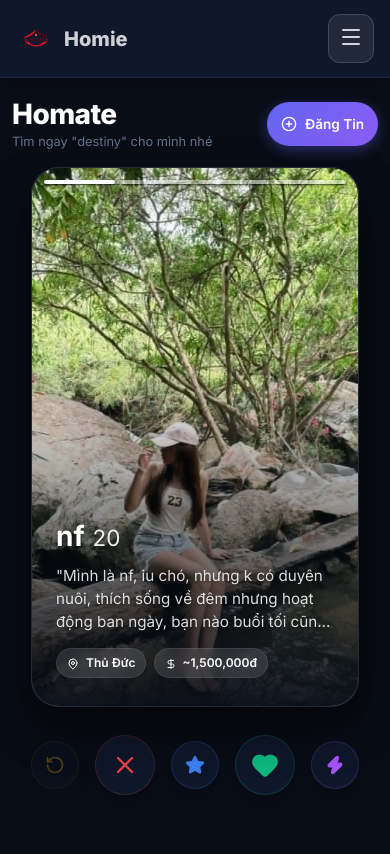
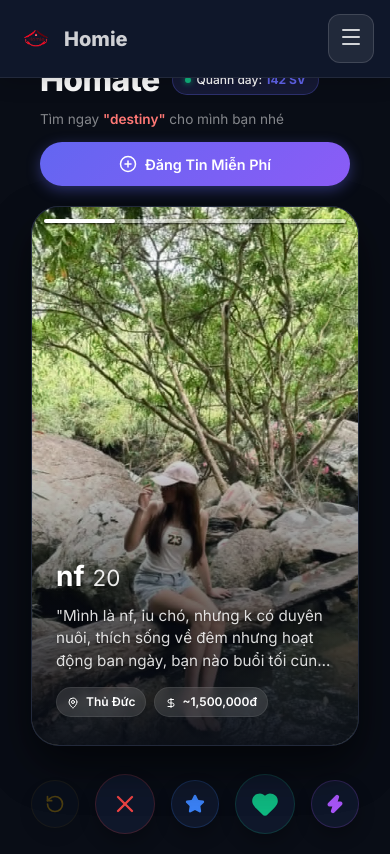
Before and after one commit to VitStudio/phongtro, a React (Vite) app: page /roommates in a window 390 px wide. Built offline with nearby package versions, Linux system fonts and the light colour scheme.

Commit message:
destiny you kkk

```diff
--- a/src/components/layout/Navbar.jsx
+++ b/src/components/layout/Navbar.jsx
@@ -33,10 +33,10 @@ const Navbar = () => {
         {!displayUser ? (
           <div className="nav-login-row">
             <button type="button" className="btn btn-outline nav-login-btn" onClick={() => login('u1')}>
-              👨‍🎓 Student
+              👨‍🎓 Sinh viên
             </button>
             <button type="button" className="btn btn-outline nav-login-btn" onClick={() => login('u2')}>
-              🏠 Landlord
+              🏠 Chủ Trọ
             </button>
             <button type="button" className="btn btn-outline nav-login-btn" onClick={() => login('u3')}>
               🛡️ Admin
--- a/src/index.css
+++ b/src/index.css
@@ -3212,10 +3212,10 @@ body:has(.roommates-app-container) .navbar-app .nav-app-link.active {
   display: flex;
   flex-direction: column;
   align-items: center;
-  justify-content: center;
+  justify-content: flex-start;
   position: relative;
   overflow-y: auto;
-  padding: 24px;
+  padding: 105px 0 40px 0;
 }
 
 /* Grid view container within dashboard layout */
@@ -3250,7 +3250,7 @@ body:has(.roommates-app-container) .navbar-app .nav-app-link.active {
 
   .roommates-main-content {
     justify-content: flex-start;
-    padding: 20px 12px;
+    padding: 175px 12px 20px 12px;
   }
 
   .roommates-app-container {
@@ -3268,11 +3268,11 @@ body:has(.roommates-app-container) .navbar-app .nav-app-link.active {
 .roommates-swipe-layout {
   display: flex;
   align-items: center;
-  justify-content: center;
-  gap: clamp(16px, 3vw, 40px);
-  width: 100%;
-  max-width: 1160px;
+  justify-content: space-between;
+  width: 100%;
+  max-width: 100%;
   margin: 0 auto;
+  padding: 0 48px;
   position: relative;
 }
 
@@ -3286,7 +3286,7 @@ body:has(.roommates-app-container) .navbar-app .nav-app-link.active {
 
 .roommates-side-ad {
   position: relative;
-  width: 180px;
+  width: 240px;
   flex-shrink: 0;
   border-radius: 16px;
   overflow: hidden;
@@ -3341,5 +3341,96 @@ body:has(.roommates-app-container) .navbar-app .nav-app-link.active {
   .roommates-swipe-layout {
     width: auto;
     max-width: 100%;
-  }
-}
+    justify-content: center;
+  }
+}
+
+/* ─── Roommates Top Header Row (Capsule styling) ─── */
+.roommates-header-row {
+  position: absolute;
+  top: 16px;
+  left: 16px;
+  right: 16px;
+  z-index: 100;
+  display: flex;
+  justify-content: space-between;
+  align-items: center;
+  padding: 14px 24px;
+  background: transparent;
+  backdrop-filter: none;
+  border: none;
+  box-shadow: none;
+  flex-wrap: wrap;
+  gap: 12px;
+}
+
+.roommates-header-left {
+  display: flex;
+  align-items: center;
+  gap: 14px;
+  flex-wrap: wrap;
+}
+
+.roommates-page-title {
+  font-size: 2.2rem;
+  font-weight: 800;
+  color: white;
+  margin: 0;
+}
+
+.roommates-page-subtitle {
+  font-size: 0.88rem;
+  color: rgba(255, 255, 255, 0.5);
+  margin: 0;
+  width: 100%;
+}
+
+.roommates-capsule-badge {
+  display: inline-flex;
+  align-items: center;
+  gap: 6px;
+  padding: 5px 12px;
+  background: rgba(99, 102, 241, 0.15);
+  border: 1px solid rgba(99, 102, 241, 0.3);
+  border-radius: 9999px;
+  font-size: 0.75rem;
+  color: white;
+  font-weight: 500;
+  white-space: nowrap;
+}
+
+.roommates-header-btn {
+  padding: 10px 20px;
+  font-size: 0.9rem;
+}
+
+@media (max-width: 768px) {
+  .roommates-header-row {
+    flex-direction: column;
+    align-items: flex-start;
+    gap: 12px;
+    margin-bottom: 20px;
+  }
+  .roommates-header-left {
+    align-items: flex-start;
+    flex-direction: column;
+    gap: 6px;
+  }
+  .roommates-header-btn {
+    width: 100%;
+    justify-content: center;
+  }
+}
+
+/* Bigger sidebar ads for wider/compatible screens */
+@media (min-width: 1200px) {
+  .roommates-side-ad {
+    width: 280px;
+  }
+}
+
+@media (min-width: 1500px) {
+  .roommates-side-ad {
+    width: 320px;
+  }
+}
--- a/src/pages/student/RoommateFinder.jsx
+++ b/src/pages/student/RoommateFinder.jsx
@@ -3,7 +3,6 @@ import { useAuth } from '../../context/useAuth';
 import { useToast } from '../../context/useToast';
 import { createInitialState, roommateReducer, getSwipeLabel, getSwipeTarget, parseInterests } from './roommate-finder/reducer';
 import RoommateSidebar from './roommate-finder/RoommateSidebar';
-import MobileHeader from './roommate-finder/MobileHeader';
 import SwipeDeck from './roommate-finder/SwipeDeck';
 import SwipeControls from './roommate-finder/SwipeControls';
 import CreatePostModal from './roommate-finder/CreatePostModal';
@@ -20,6 +19,7 @@ const RoommateFinder = () => {
   const toast = useToast();
   const [state, dispatch] = useReducer(roommateReducer, currentUser, createInitialState);
   const dragStart = useRef({ x: 0, y: 0, time: 0 });
+  const swipeLayoutRef = useRef(null);
 
   const [leftAdIndex, setLeftAdIndex] = useState(0);
   const [rightAdIndex, setRightAdIndex] = useState(2);
@@ -30,6 +30,13 @@ const RoommateFinder = () => {
       setRightAdIndex((prev) => (prev + 1) % ADS.length);
     }, 4000);
     return () => clearInterval(interval);
+  }, []);
+
+  useEffect(() => {
+    const timer = setTimeout(() => {
+      swipeLayoutRef.current?.scrollIntoView({ behavior: 'smooth', block: 'center' });
+    }, 350);
+    return () => clearTimeout(timer);
   }, []);
 
   const activeProfile = state.cardsList[state.cardIndex];
@@ -211,11 +218,10 @@ const RoommateFinder = () => {
 
   return (
     <div className="roommates-app-container">
-      <RoommateSidebar currentUser={currentUser} onOpenModal={openModal} />
       <main className="roommates-main-content">
-        <MobileHeader onOpenModal={openModal} />
+        <RoommateSidebar onOpenModal={openModal} />
 
-        <div className="roommates-swipe-layout">
+        <div ref={swipeLayoutRef} className="roommates-swipe-layout">
           <aside className="roommates-side-ad roommates-side-ad--left" aria-label="Quảng cáo tài trợ">
             <div className="roommates-side-ad-badge">QUẢNG CÁO</div>
             <img src={ADS[leftAdIndex]} alt="Quảng cáo tài trợ" key={`left-ad-${leftAdIndex}`} className="roommates-ad-image anim-fade" />
--- a/src/pages/student/roommate-finder/MobileHeader.jsx
+++ /dev/null
@@ -1,25 +0,0 @@
-import React from 'react';
-import { PlusCircle } from 'lucide-react';
-
-const MobileHeader = ({ onOpenModal }) => (
-  <div className="roommates-mobile-header">
-    <div className="flex justify-between items-center w-full">
-      <div>
-        <h1 className="heading-1" style={{ fontSize: '1.75rem', margin: 0, color: 'white' }}>Homate</h1>
-        <p className="text-muted mt-1" style={{ fontSize: '0.8rem', margin: 0 }}>
-          Tìm ngay "destiny" cho mình nhé
-        </p>
-      </div>
-      <button
-        type="button"
-        className="btn btn-primary"
-        style={{ padding: '8px 14px', fontSize: '0.85rem' }}
-        onClick={onOpenModal}
-      >
-        <PlusCircle size={16} /> Đăng Tin
-      </button>
-    </div>
-  </div>
-);
-
-export default MobileHeader;
--- a/src/pages/student/roommate-finder/RoommateSidebar.jsx
+++ b/src/pages/student/roommate-finder/RoommateSidebar.jsx
@@ -1,56 +1,30 @@
 import React from 'react';
 import { PlusCircle } from 'lucide-react';
 
-const RoommateSidebar = ({ currentUser, onOpenModal }) => (
-  <aside className="roommates-sidebar">
-    <div className="roommates-sidebar-top">
-      <div style={{ display: 'flex', flexDirection: 'column', gap: '12px' }}>
-        <div style={{ display: 'flex', justifyContent: 'space-between', alignItems: 'center', flexWrap: 'wrap', gap: '8px' }}>
-          <h1 className="heading-1" style={{ fontSize: '2rem', margin: 0, color: 'white' }}>Homate</h1>
+const RoommateSidebar = ({ onOpenModal }) => (
+  <div className="roommates-header-row">
+    <div className="roommates-header-left">
+      <div style={{ display: 'flex', alignItems: 'center', gap: '12px', flexWrap: 'wrap' }}>
+        <h1 className="heading-1 roommates-page-title" style={{ fontSize: '2rem', margin: 0, color: 'white', fontWeight: 800 }}>Homate</h1>
 
-          <div style={{
-            display: 'inline-flex',
-            alignItems: 'center',
-            gap: '6px',
-            padding: '4px 10px',
-            background: 'rgba(99, 102, 241, 0.15)',
-            border: '1px solid rgba(99, 102, 241, 0.3)',
-            borderRadius: '9999px',
-            fontSize: '0.72rem',
-            color: 'white',
-            fontWeight: 500,
-            whiteSpace: 'nowrap'
-          }}>
+        <div className="roommates-capsule-badge">
           <span style={{ width: '6px', height: '6px', borderRadius: '50%', backgroundColor: '#10b981', display: 'inline-block', boxShadow: '0 0 6px #10b981' }}></span>
           <span>Quanh đây: <strong style={{ color: 'var(--primary)' }}>142 SV</strong></span>
         </div>
       </div>
-
-        <p className="text-muted" style={{ fontSize: '0.85rem', margin: 0 }}>
-          Tìm ngay "destiny" cho mình bạn nhé
+      <p className="text-muted roommates-page-subtitle" style={{ fontSize: '0.85rem', margin: '4px 0 0 0', width: '100%' }}>
+        Tìm ngay <span style={{ color: '#ff7875', fontWeight: 600 }}>"destiny"</span> cho mình bạn nhé
       </p>
     </div>
 
     <button
       type="button"
-        className="btn btn-primary w-full justify-center"
+      className="btn btn-primary roommates-header-btn"
       onClick={onOpenModal}
-        style={{ marginTop: '4px' }}
     >
       <PlusCircle size={18} /> Đăng Tin Miễn Phí
     </button>
   </div>
-
-    {currentUser && (
-      <div className="roommates-sidebar-profile">
-        <img src={currentUser.avatar} alt="avatar" className="roommates-sidebar-avatar" />
-        <div className="roommates-sidebar-user-info">
-          <span className="roommates-sidebar-user-name">{currentUser.name}</span>
-          <span className="roommates-sidebar-user-balance">Ví: {currentUser.wallet_balance.toLocaleString()}đ</span>
-        </div>
-      </div>
-    )}
-  </aside>
 );
 
 export default RoommateSidebar;
```
Lines whose indentation alone changed are shown as unchanged.
